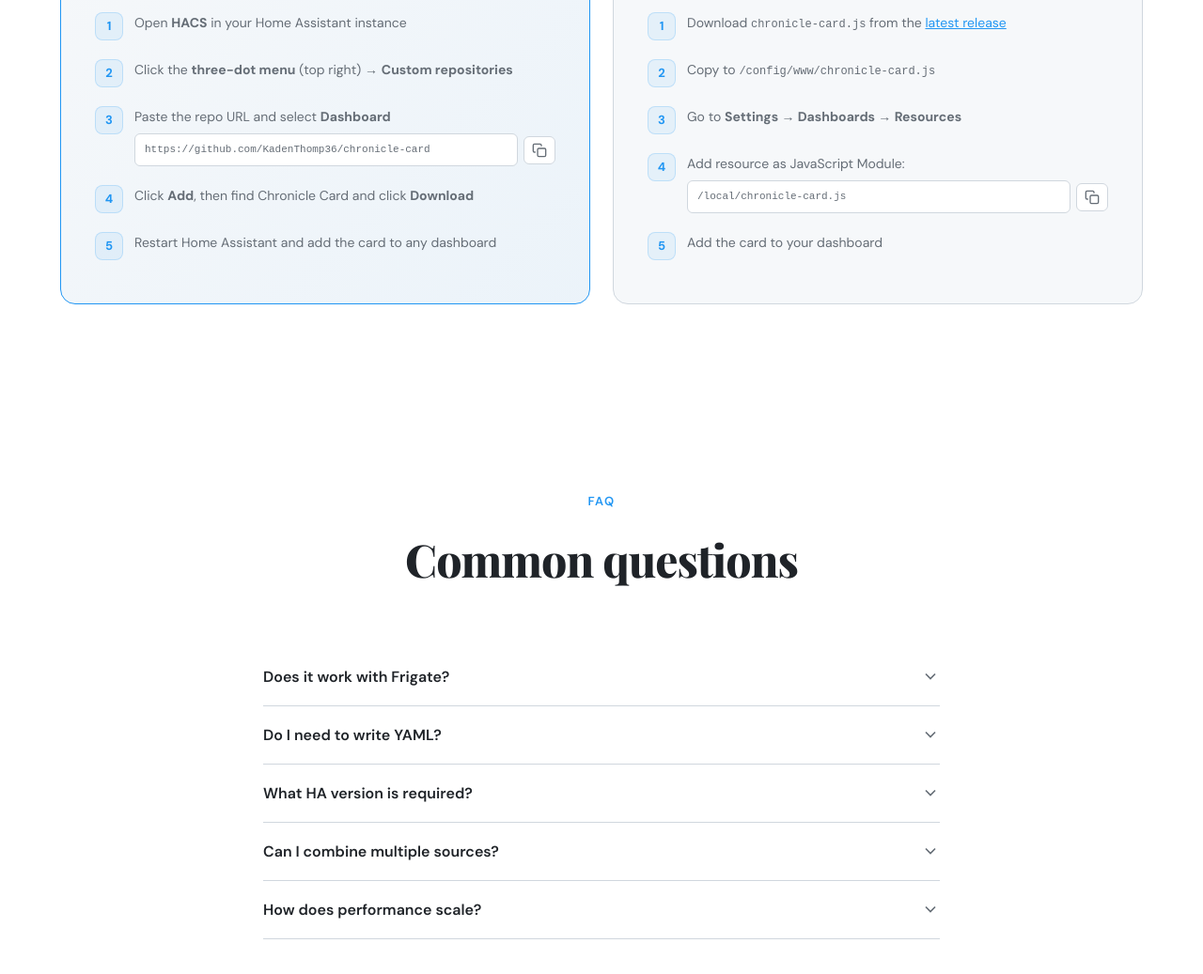
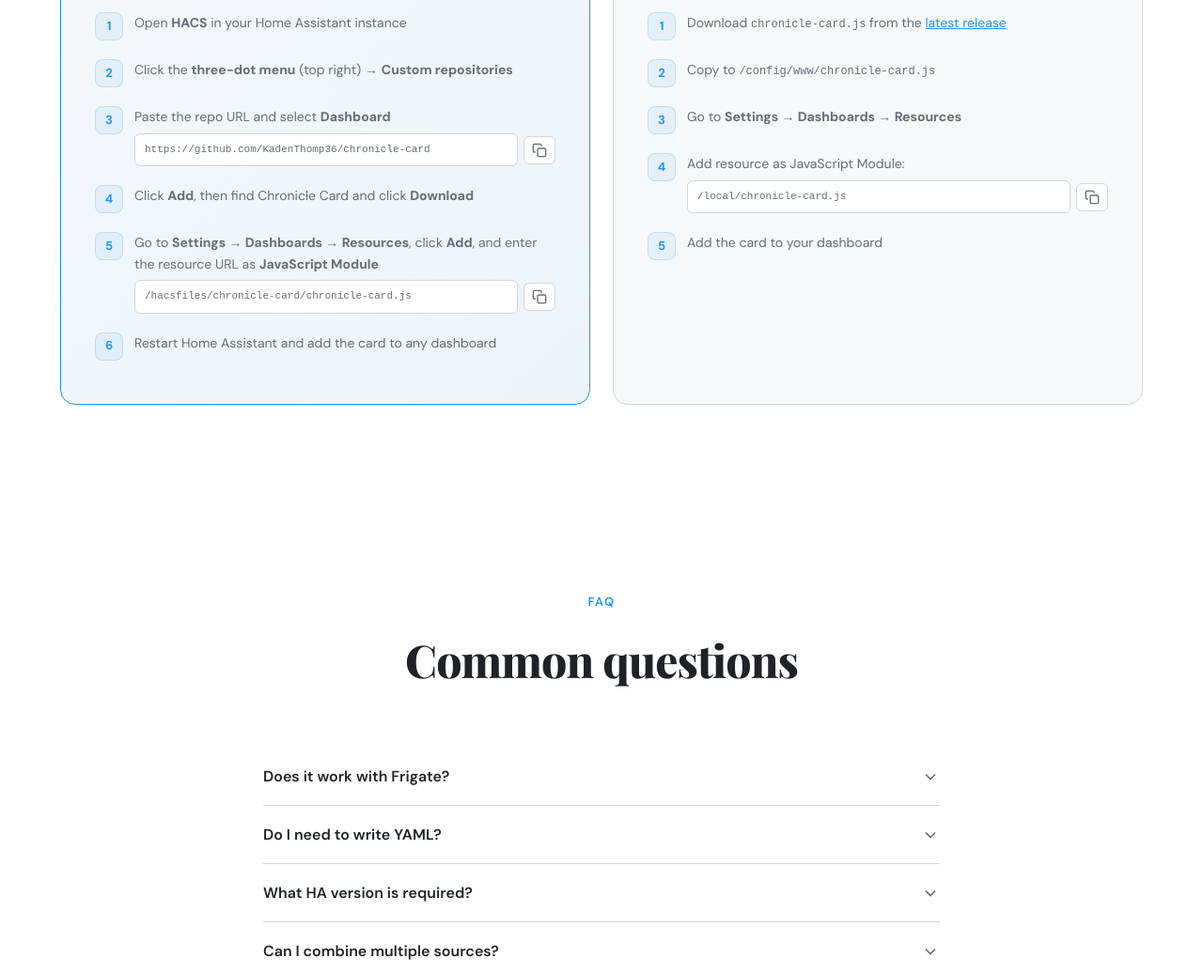
Before and after one commit to KadenThomp36/chronicle-card, a website: page docs/index.html in a window 1280 px wide. Shown: the part 6076-7113 px from the top of the page at 94% size. Drawn offline with nearby package versions, Linux system fonts and the light colour scheme.

Commit message:
Add missing resource registration step to HACS install instructions
HACS does not auto-add dashboard resources after download. Users must
manually add /hacsfiles/chronicle-card/chronicle-card.js as a JavaScript
Module in Settings > Dashboards > Resources. Added this step to README,
site install section (with copy button), and documentation page.

```diff
--- a/docs/index.html
+++ b/docs/index.html
@@ -2199,6 +2199,16 @@
             </span>
           </li>
           <li><span>Click <strong>Add</strong>, then find Chronicle Card and click <strong>Download</strong></span></li>
+          <li>
+            <span>Go to <strong>Settings → Dashboards → Resources</strong>, click <strong>Add</strong>, and enter the resource URL as <strong>JavaScript Module</strong>
+              <span class="copy-url-wrap">
+                <code id="resource-url">/hacsfiles/chronicle-card/chronicle-card.js</code>
+                <button class="copy-btn" onclick="copyUrl(this, 'resource-url')" title="Copy resource URL">
+                  <svg width="16" height="16" viewBox="0 0 24 24" fill="none" stroke="currentColor" stroke-width="2" stroke-linecap="round"><rect x="9" y="9" width="13" height="13" rx="2"/><path d="M5 15H4a2 2 0 01-2-2V4a2 2 0 012-2h9a2 2 0 012 2v1"/></svg>
+                </button>
+              </span>
+            </span>
+          </li>
           <li><span>Restart Home Assistant and add the card to any dashboard</span></li>
         </ol>
       </div>
```
Also changed, not shown: docs/documentation.html (+1 -0 lines), README.md.
